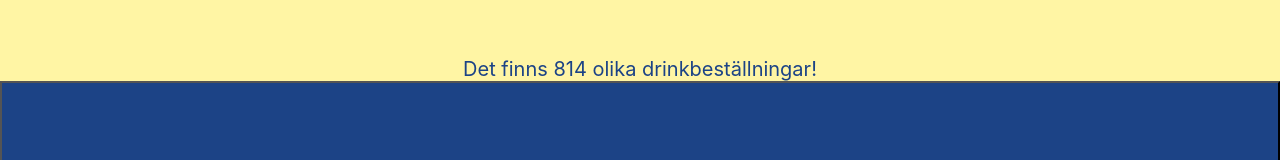
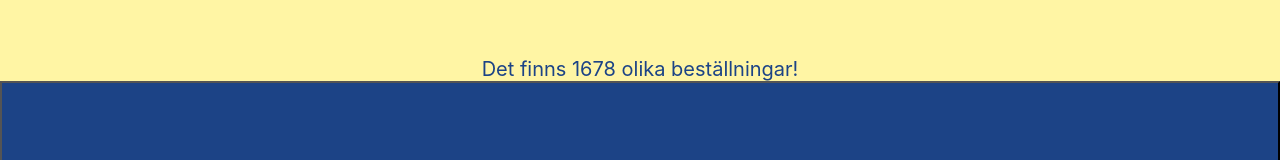
Before and after one commit to litheblas/grogginator, a React (Create React App) app: page / in a window 1280 px wide. Shown: the part 319-479 px from the top of the page. Built offline with nearby package versions, Linux system fonts and the light colour scheme.

Commit message:
Added more combinations and tweaked probabilities

```diff
--- a/src/App.js
+++ b/src/App.js
@@ -7,13 +7,14 @@ function App() {
   const size = [4, 4, 4, 4, 4, 6, 6, 6, 6, 8, 8, 8, 10, 10, 12];
   const vågadösize = [16, 20, 24];
 
-  const color = ["röd", "gul", "grön", "blå", "svart", "rosa", "färglös"];
-  const taste = ["god", "fruktig", "mjuk", "besk", "söt", "äcklig", "frisk", "tropisk", "apelsin", "banan"];
-  const adjective = ["skön", "trevlig", "busig", "spännande", "dansk", "heterogen", "homogen", "apelsinig", "split"];
-  const thing = ["golvfest", "emulsion", "käftsmäll", "dansk", "fegis", "sommar", "kökkenmödding"];
-  const skit = ["god", "äcklig", "nasty", "vatten", "trevlig", "juice", " på dig"];
-  const text = ["inget tjaffs", "fisk", "hondra prrocent", "swedish tequila",
-    "baren bestämmer", "gin och tonic", "du har blivit barstoppad! Ställ dig sist i kön"];
+  const color = ["röd", "orange", "azur", "gul", "grön", "blå", "svart", "rosa", "färglös"];
+  const taste = ["smarrig", "god", "fruktig", "mjuk", "besk", "söt", "äcklig", "frisk", "tropisk", "apelsin", "banan", "kall", "varm", "stark", "het"];
+  const adjective = ["skön", "trevlig", "busig", "spännande", "dansk", "heterogen", "homogen", "apelsinig", "adekvat", "frisk"];
+  const thing = ["finsk", "va han från Polen?", "golvfest", "emulsion", "käftsmäll", "dansk", "fegis", "sommar", "kökkenmödding",
+                "split", "Finspångsmys", "Finspångare", "finlandsfärja", "Amy Diamond", "Lasse Kronér"];
+  const skit = ["god", "trevlig", "nasty", "vatten", "smart", "juice", "bag"," på dig"];
+  const text = ["Intendents m/41", "Tillton stout", "bag", "Ågänget dirty fantasy no homo","inget tjaffs", "fisk", "hondra prrocent", "swedish tequila",
+    "baren bestämmer", "gin och tonic", "du har blivit barstoppad! Ställ dig sist i kön", "UNO reverse card"];
 
   const color_taste = color.length * taste.length;
   const thing_adjective = adjective.length * thing.length;
@@ -23,7 +24,7 @@ function App() {
   const one_thing = thing.length;
   const våga_dö = vågadösize.length;
 
-  const total_comb = 5 * (color_taste + thing_adjective + skit_drink + test_drink + nobody_remeber + one_thing) + 3*våga_dö;
+  const total_comb = 5 * (color_taste + thing_adjective + skit_drink + test_drink + nobody_remeber + one_thing) + våga_dö;
 
   const [drinkOrder, setDrinkOrder] = useState("");
   const [probability, setProbability] = useState(0);
@@ -81,21 +82,21 @@ function App() {
     let prob = 0;
 
     // Calls corresponding function for random number and calculates probability
-    if (0 <= randnr && randnr < 0.35) { // colorTaste
+    if (0 <= randnr && randnr < 0.30) { // colorTaste
       functions[0]();
-      prob = 0.35 * 1 / (color.length * taste.length);
+      prob = 0.30 * 1 / (color.length * taste.length);
       setRarity("Everywhere")
       setRarityStyle("Everywhere")
 
-    } else if (0.35 <= randnr && randnr < 0.6) { // thingAdjective
+    } else if (0.30 <= randnr && randnr < 0.55) { // thingAdjective
       functions[1]();
       prob = 0.25 * 1 / (adjective.length * thing.length);
       setRarity("Common")
       setRarityStyle("Common")
 
-    } else if (0.6 <= randnr && randnr < 0.8) { // skitDrink
+    } else if (0.55 <= randnr && randnr < 0.8) { // skitDrink
       functions[2]();
-      prob = 0.2 * 1 / (thing.length);
+      prob = 0.25 * 1 / (thing.length);
       setRarity("Uncommon")
       setRarityStyle("Uncommon")
 
@@ -115,13 +116,13 @@ function App() {
       functions[5]();
       prob = 0.03 * 1 / (text.length);
       setRarity("Epic")
-      setRarityStyle("Epic")
+      setRarityStyle("Epic epicAnim")
 
     } else if (0.99 <= randnr && randnr <= 1) {
       functions[6]();
       prob = 0.01 * 1 / vågadösize.length;
       setRarity("LEGENDARY")
-      setRarityStyle("Legendary blinking")
+      setRarityStyle("Legendary legendAnim")
 
     } else {
       functions[0]();
@@ -135,11 +136,11 @@ function App() {
     return (prob)
   }
 
-  // 0 -> 35%   (35%)
+  // 0 -> 30%   (30%)
   const colorTaste = () => setDrinkOrder(getOrder(color, " och ", taste, "!"));
-  // 35 -> 60%  (25%)
+  // 30 -> 55%  (25%)
   const thingAdjective = () => setDrinkOrder(getOrder(adjective, " ", thing, "!"));
-  // 60 -> 80% (20%)
+  // 55 -> 80% (25%)
   const oneThing = () => setDrinkOrder(getOrder(thing, "!"));
   // 80 -> 90%  (10%)
   const skitDrink = () => setDrinkOrder(getOrder("skit", skit, "!"));
@@ -160,7 +161,7 @@ function App() {
         <div className='stats'>
           <p className={`${rarityStyle}`}>{rarity}</p>
           <p style={{"fontSize":25}}>{probability ? `\nDrinksannolikhet: ${probability} %` : ""}</p>
-          Det finns {total_comb} olika drinkbeställningar!
+          Det finns {total_comb} olika beställningar!
         </div>
       </div>
       <div className="bottom">
```
